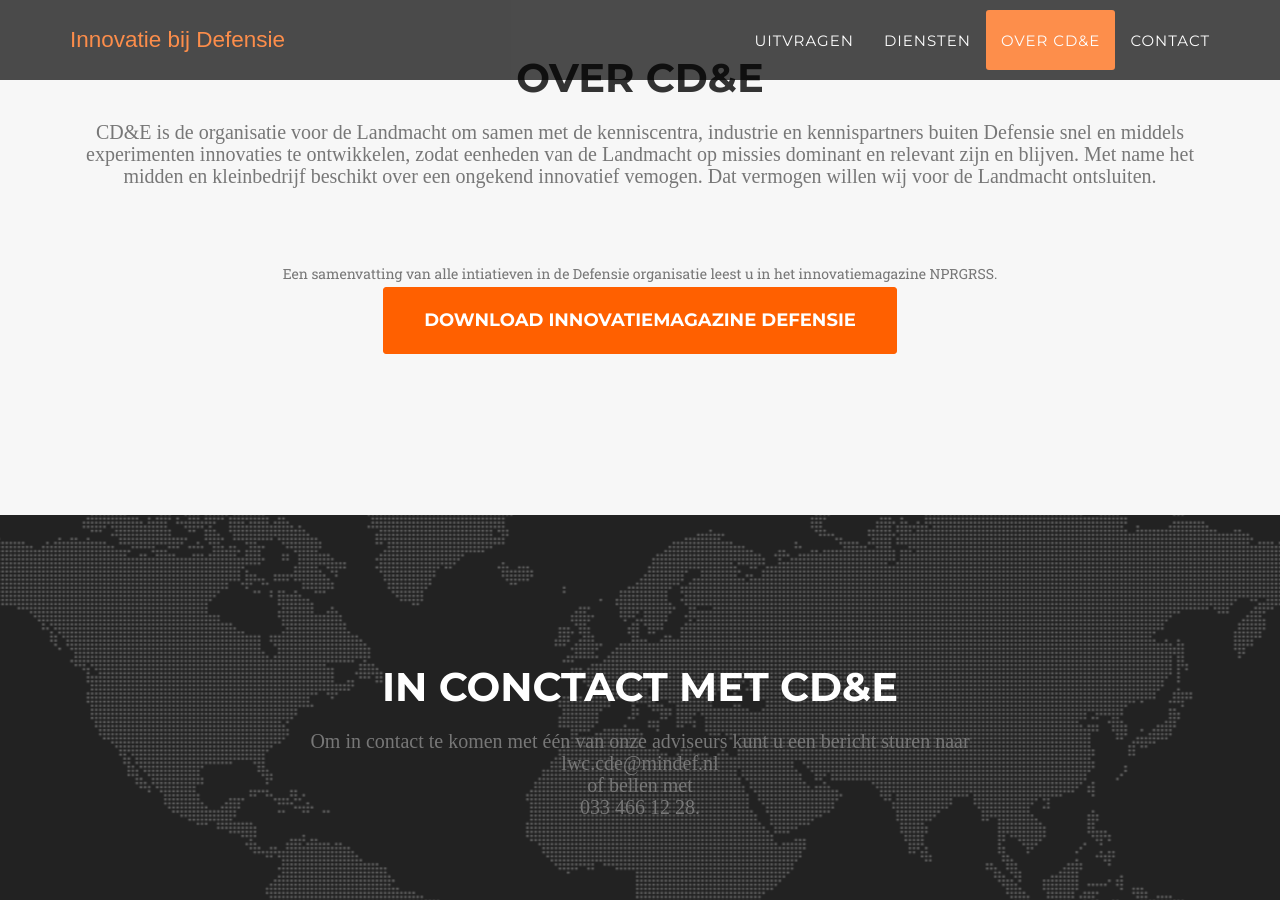
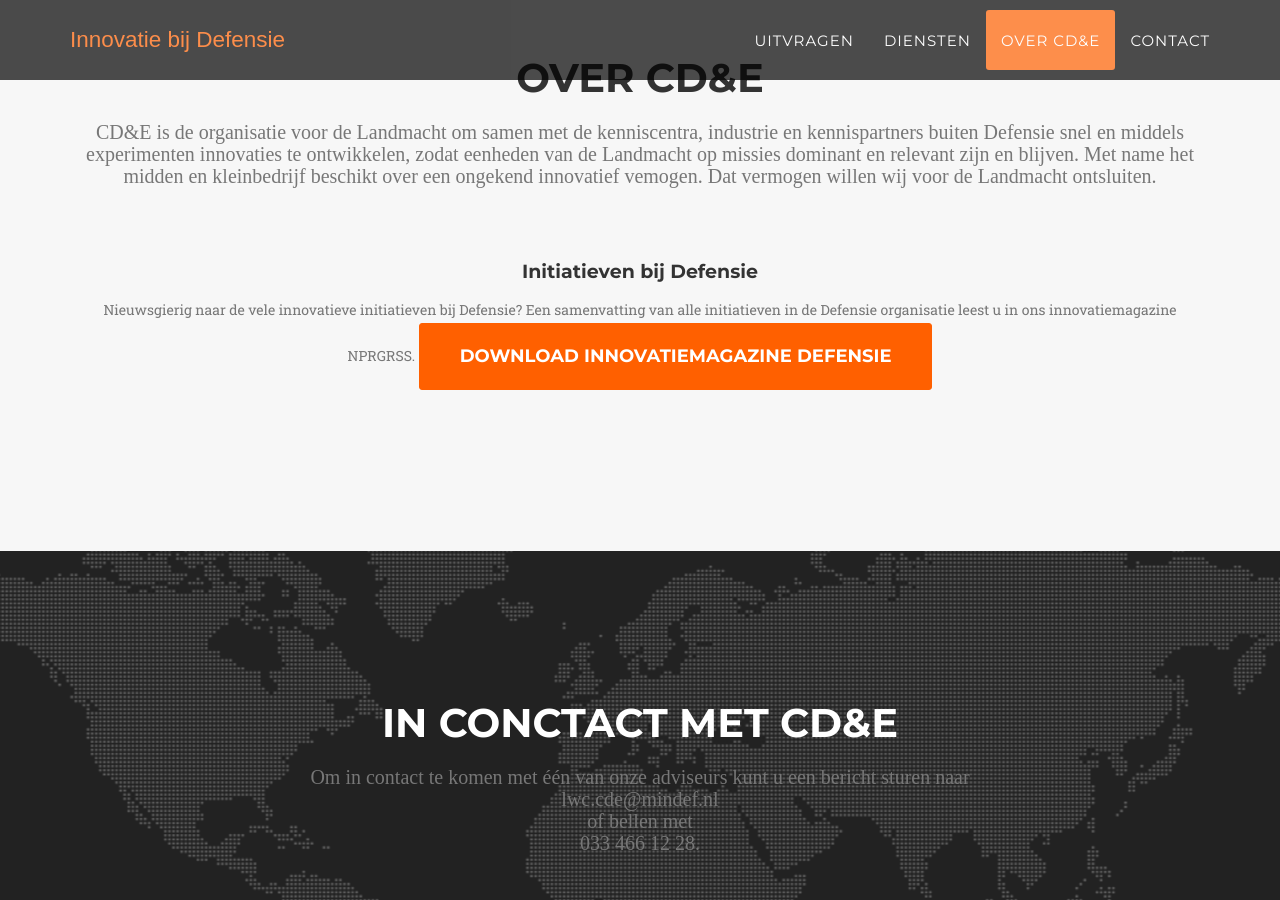
Before and after one commit to cpcorvers/CDE-new, a Jekyll site: the page built from index.html, in a window 1280 px wide and 900 px high, scrolled down 2585 px. Built offline with Jekyll 4.4.1, drawn with Linux system fonts in a browser that asks for light colours; some web fonts are replaced.

Commit message:
added magazine text in Over CDE 2

```diff
--- a/_includes/about.html
+++ b/_includes/about.html
@@ -9,8 +9,10 @@
                       Met name het midden en kleinbedrijf beschikt over een ongekend innovatief vemogen.
                       Dat vermogen willen wij voor de Landmacht ontsluiten.
                     </h3>
+                    <h4 class="service-heading">Initiatieven bij Defensie</h4>
                     <p class="text-muted">
-                      Een samenvatting van alle intiatieven in de Defensie organisatie leest u in het innovatiemagazine NPRGRSS.
+                      Nieuwsgierig naar de vele innovatieve initiatieven bij Defensie?
+                      Een samenvatting van alle initiatieven in de Defensie organisatie leest u in ons innovatiemagazine NPRGRSS.
                       <a class="page-scroll btn btn-xl" href="img/header/{{ site.data.template.intro.intro-button }}" target="_blank">Download Innovatiemagazine Defensie</a>
                     </p>
                 </div>
```
